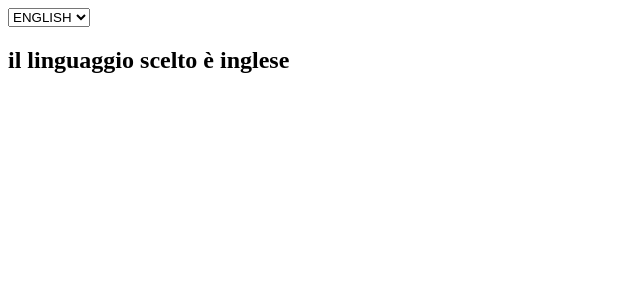
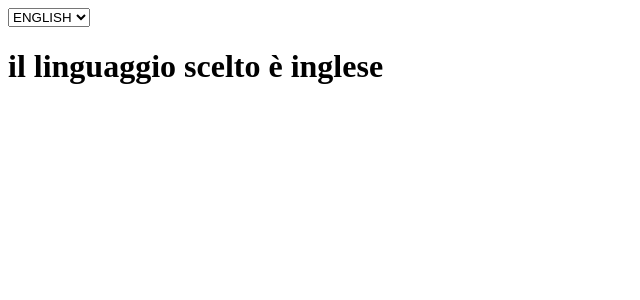
Before and after one commit to TizianoForte/React-Exercise, a React (Create React App) app: page / in a window 1280 px wide. Shown: the top 300 px of the page, without its empty margins (0-640 px from the left). Built offline with nearby package versions, Linux system fonts and the light colour scheme.

Commit message:
context-02

```diff
--- a/src/DisplayLanguage.js
+++ b/src/DisplayLanguage.js
@@ -18,11 +18,12 @@ export class DisplayLanguage extends React.Component {
 				{(language) => {
 					return (
 						<div>
+
 							<select onChange={this.props.onChange}>
 								<option value="en">ENGLISH</option>
 								<option value="it">ITALIANO</option>
 							</select>
-							<h2>{string[language].STRING_TO_DISPLAY}</h2>
+							<h1>{string[language].STRING_TO_DISPLAY}</h1>
 						</div>
 					);
 				}}
```
